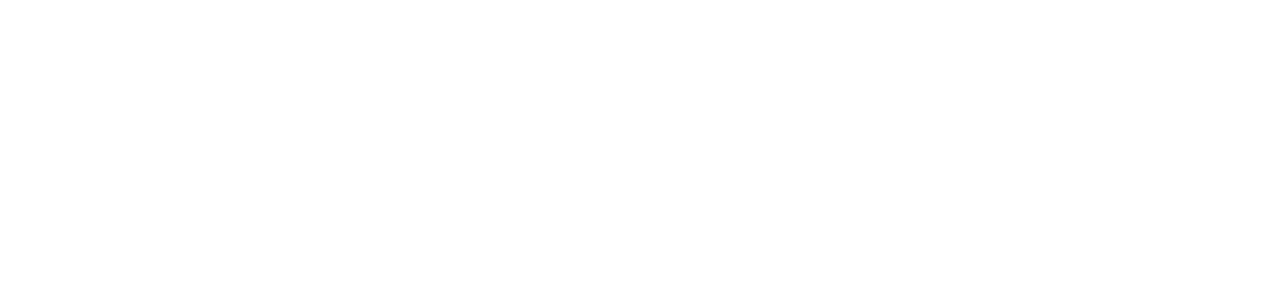
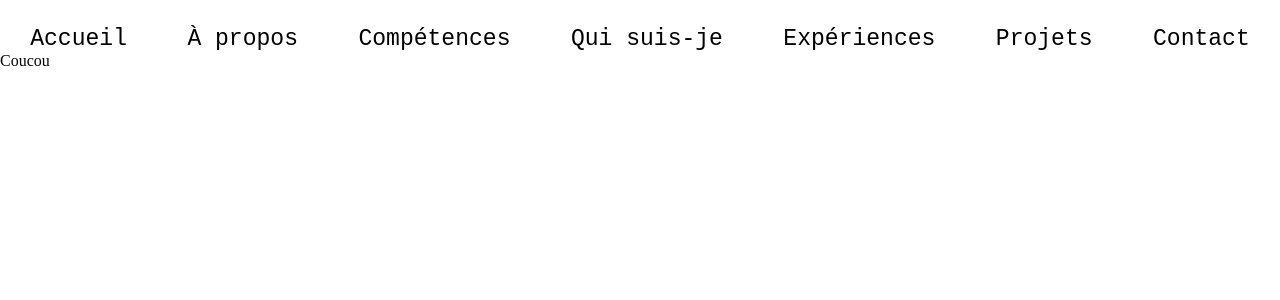
Before and after one commit to SImonJolet/CV-Angular, an Angular app: page /projects in a window 1280 px wide. Before the commit this address led to /. Shown: the top 300 px of the page. Built offline with nearby package versions, Linux system fonts and the light colour scheme.

Commit message:
Create projects component

```diff
--- a/src/app/app-routing.module.ts
+++ b/src/app/app-routing.module.ts
@@ -7,6 +7,7 @@ import { BadgesComponent } from "./composants/badges/badges.component";
 import { XpComponent } from "./composants/xp/xp.component";
 import { ResumeComponent } from "./composants/resume/resume.component";
 import { MainpageComponent } from "./composants/mainpage/mainpage.component";
+import { ProjectsComponent } from "./composants/projects/projects.component";
 const routes: Routes = [
   { path: "", component: HomeComponent },
   { path: "navbar", component: NavBarComponent },
@@ -14,7 +15,8 @@ const routes: Routes = [
   { path: "badges", component: BadgesComponent },
   { path: "xp", component: XpComponent },
   { path: "resume", component: ResumeComponent },
-  { path: "mainpage", component: MainpageComponent }
+  { path: "mainpage", component: MainpageComponent },
+  { path: "projects", component: ProjectsComponent }
 ];
 
 @NgModule({
--- a/src/app/app.module.ts
+++ b/src/app/app.module.ts
@@ -10,6 +10,7 @@ import { BadgesComponent } from './composants/badges/badges.component';
 import { XpComponent } from './composants/xp/xp.component';
 import { ResumeComponent } from './composants/resume/resume.component';
 import { MainpageComponent } from './composants/mainpage/mainpage.component';
+import { ProjectsComponent } from './composants/projects/projects.component';
 
 @NgModule({
   declarations: [
@@ -20,7 +21,8 @@ import { MainpageComponent } from './composants/mainpage/mainpage.component';
     BadgesComponent,
     XpComponent,
     ResumeComponent,
-    MainpageComponent
+    MainpageComponent,
+    ProjectsComponent
   ],
   imports: [
     BrowserModule,
--- a/src/app/composants/mainpage/mainpage.component.html
+++ b/src/app/composants/mainpage/mainpage.component.html
@@ -3,6 +3,7 @@
 <app-resume></app-resume>
 <app-badges></app-badges>
 <app-xp></app-xp>
+<app-projects></app-projects>
 
 <footer>
   <div class="Simon">
--- a/src/app/composants/nav-bar/nav-bar.component.html
+++ b/src/app/composants/nav-bar/nav-bar.component.html
@@ -4,5 +4,6 @@
   <a [routerLink]="['/badges']" class="Compétences">Compétences</a>
   <a [routerLink]="['/resume']" class="quiSuisJe">Qui suis-je</a>
   <a [routerLink]="['/xp']" class="exp">Expériences</a>
+  <a [routerLink]="['/projects']" class="projects">Projets</a>
   <a [routerLink]="['/info']" class="infoPratiques">Contact</a>
 </div>
--- /dev/null
+++ b/src/app/composants/projects/projects.component.css
@@ -0,0 +1 @@
+/* No CSS *//*# sourceMappingURL=projects.component.css.map */
--- /dev/null
+++ b/src/app/composants/projects/projects.component.html
@@ -0,0 +1,4 @@
+<div *ngIf="router.url === '/projects'">
+  <app-nav-bar></app-nav-bar>
+</div>
+<div>Coucou</div>
--- /dev/null
+++ b/src/app/composants/projects/projects.component.ts
@@ -0,0 +1,13 @@
+import { Component, OnInit } from "@angular/core";
+import { Router } from "@angular/router";
+
+@Component({
+  selector: "app-projects",
+  templateUrl: "./projects.component.html",
+  styleUrls: ["./projects.component.scss"]
+})
+export class ProjectsComponent implements OnInit {
+  constructor(private router: Router) {}
+
+  ngOnInit() {}
+}
```
Also changed, not shown: src/app/composants/projects/projects.component.scss (added), 2 other files (tests, documents, lock files or other folders).
